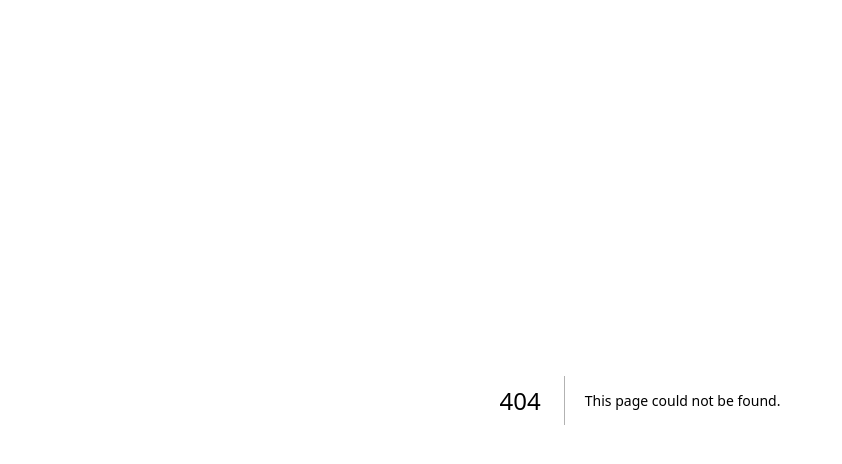
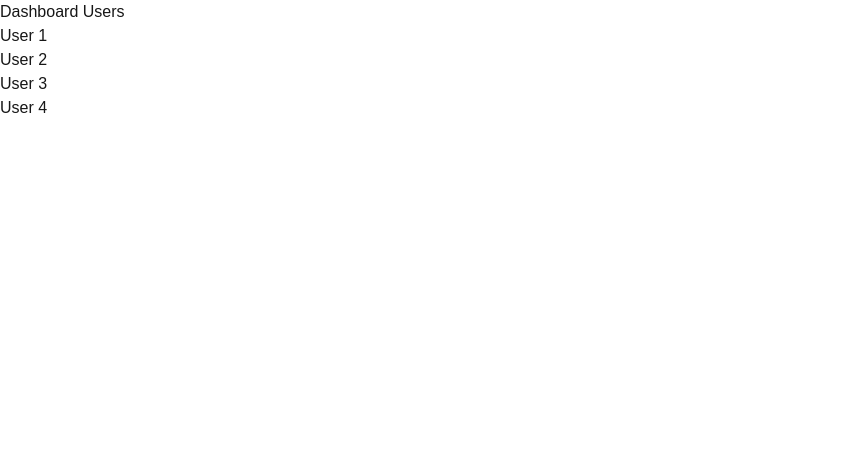
Before and after one commit to Oladapsy/nextjs, a Next.js app in the folder youtube_nextjs/youtube-nextjs-app/: page /dashboard/users in a window 1280 px wide. Before the commit this address had no page. Shown: the top 464 px of the page, without its empty margins (0-842 px from the left). Built offline with nearby package versions, Linux system fonts and the light colour scheme.

Commit message:
users and dynamic routing

```diff
--- /dev/null
+++ b/youtube_nextjs/youtube-nextjs-app/app/about/page.tsx
@@ -0,0 +1,12 @@
+import React from 'react';
+
+const About = () => {
+    console.log("I am a server component for about page");
+    return (
+        <>
+        <h1>this is the about page</h1>
+        </>
+    )
+}
+
+export default About;
--- /dev/null
+++ b/youtube_nextjs/youtube-nextjs-app/app/dashboard/analytics/page.tsx
@@ -0,0 +1,8 @@
+const page = () => {
+
+   return (<>
+    <h1>Analytics</h1>
+    </>);
+}
+
+export default page;
--- /dev/null
+++ b/youtube_nextjs/youtube-nextjs-app/app/dashboard/jobs/page.tsx
@@ -0,0 +1,13 @@
+import React from "react";
+
+const dashboard_Jobs = () => {
+
+    console.log("I am a server component for dashboard jobs");
+    return (
+        <>
+        <h1>this is the jobs in the dashboard</h1>
+        </>
+    )
+}
+
+export default dashboard_Jobs;
--- /dev/null
+++ b/youtube_nextjs/youtube-nextjs-app/app/dashboard/page.tsx
@@ -0,0 +1,13 @@
+import React from "react";
+
+const Dashboard_Home = () => {
+
+    console.log("I am a server component for dashboard home");
+    return (
+        <>
+        <h1>this is the Dashobard one</h1>
+        </>
+    )
+}
+
+export default Dashboard_Home;
--- /dev/null
+++ b/youtube_nextjs/youtube-nextjs-app/app/dashboard/users/[id]/page.tsx
@@ -0,0 +1,11 @@
+import React from 'react'
+
+const page = ({ params }: { params: { id: string }}) => {
+
+  const { id } = params;
+  return (
+    <h1 className='text-5xl'>Users Profile: {id} </h1>
+  )
+}
+
+export default page
--- /dev/null
+++ b/youtube_nextjs/youtube-nextjs-app/app/dashboard/users/page.tsx
@@ -0,0 +1,18 @@
+import Link from "next/link";
+
+const page = () => {
+    return (<>
+        <h1>Dashboard Users</h1>
+
+        <ul>
+        <li><Link href="/dashboard/users/1">User 1</Link></li>
+        <li><Link href="/dashboard/users/2">User 2</Link></li>
+        <li><Link href="/dashboard/users/3">User 3</Link></li>
+        <li><Link href="/dashboard/users/4">User 4</Link></li>
+
+        </ul>
+    </>
+    );
+}
+
+export default page;
--- a/youtube_nextjs/youtube-nextjs-app/app/page.tsx
+++ b/youtube_nextjs/youtube-nextjs-app/app/page.tsx
@@ -1,8 +1,14 @@
-// import Image from "next/image";
+import Hello from "./components/hello";
+// or import Hello from "@/app/components/hello";
+
+
 
 export default function Home() {
   console.log("What am i doing here? -- SERVER/CLINENT?");
   return (
-    <h1 className="text-5xl">Welcome to the Youtube Nextjs</h1>
+    <>
+    <Hello/>
+    <h1 className="text-5xl"> Welcome to the Youtube Nextjs</h1>
+    </>
   );
 }
```
